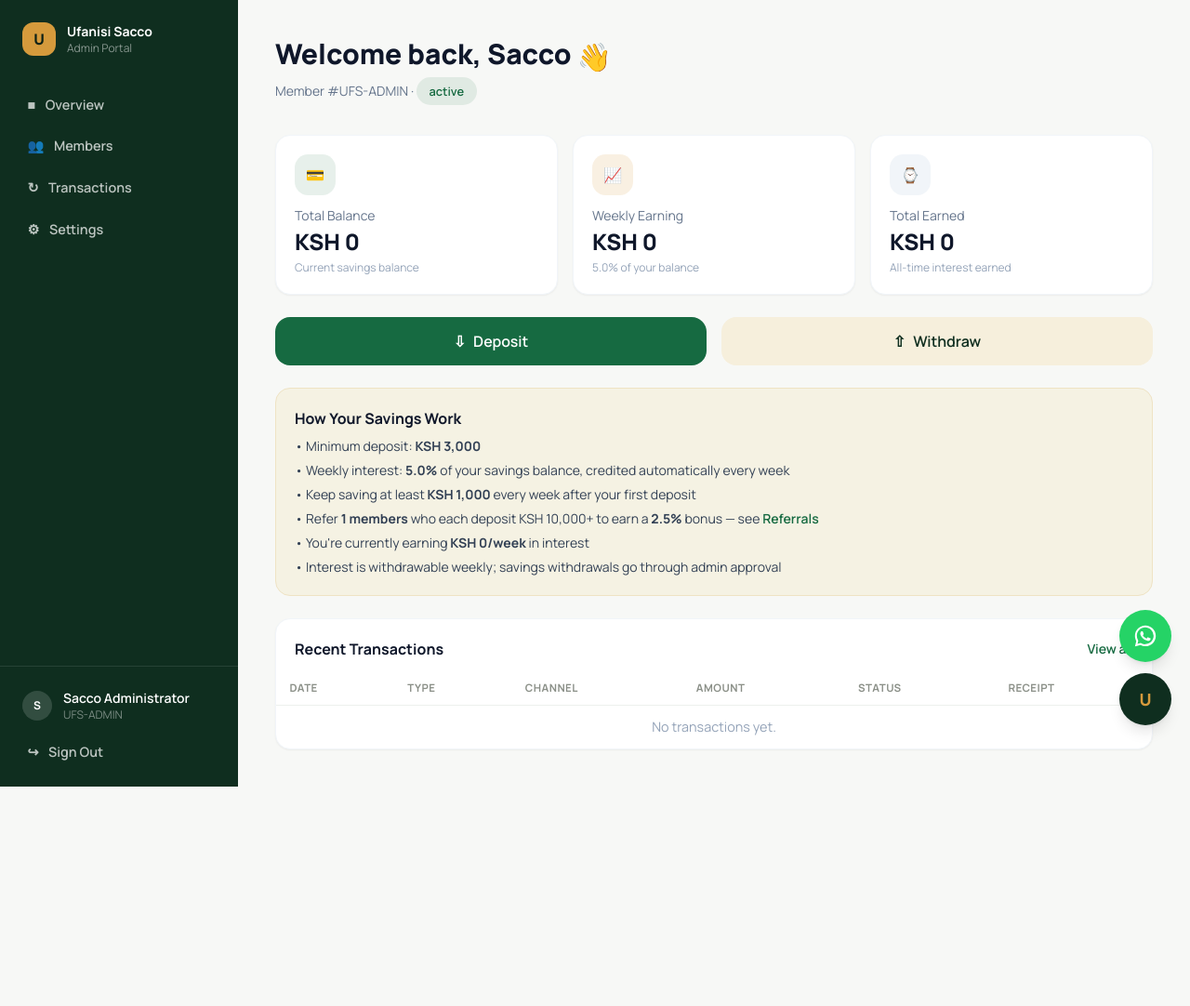
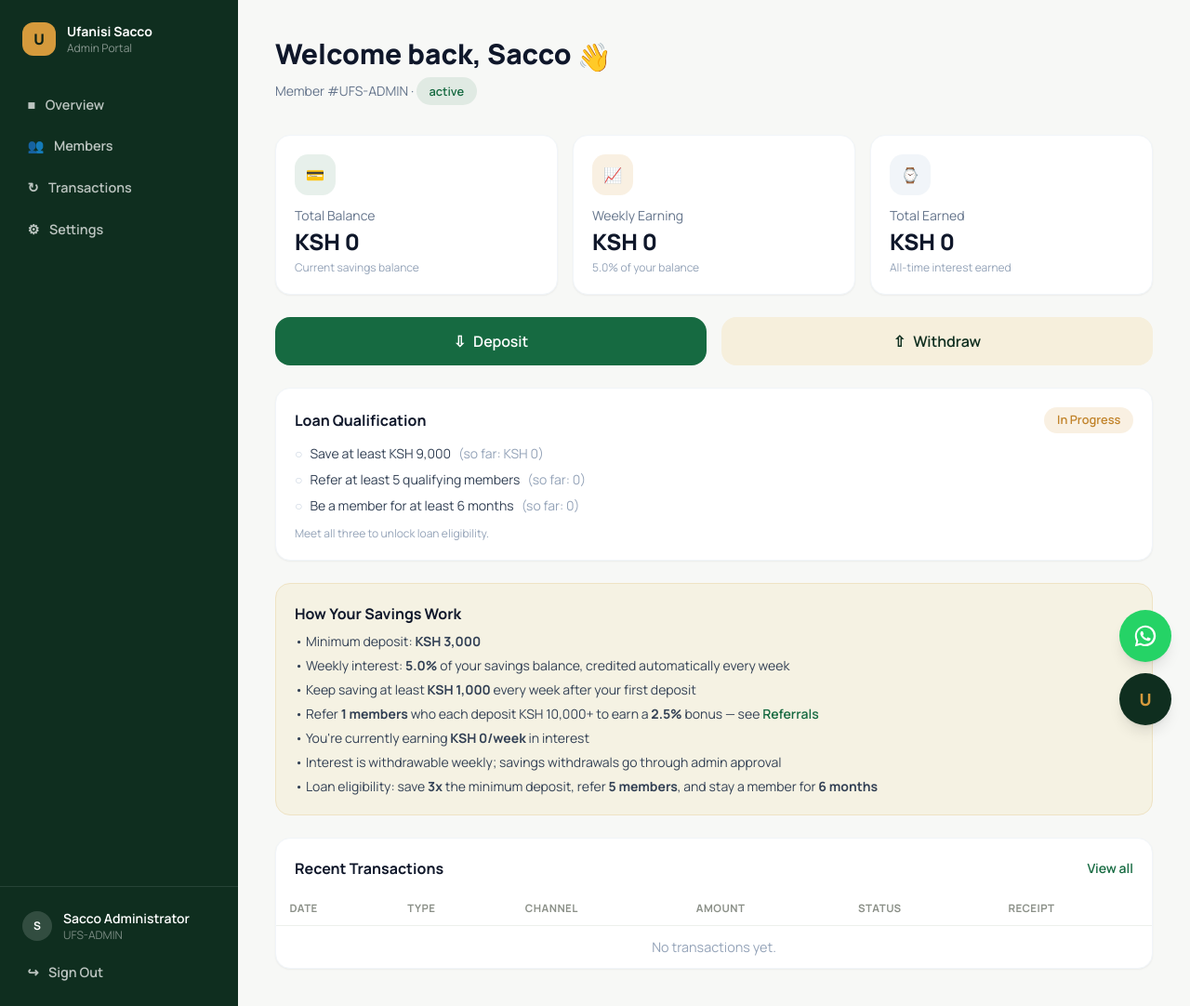
Before and after one commit to mubeakungu/UFANISI, a Flask app: page /member/dashboard in a window 1280 px wide. Shown: the whole page at 93% size. Before the commit the page ends 846 px from the top, so only its background shows below. Run offline with Flask 3, Linux system fonts and the light colour scheme; a user stored in the database is signed in; some libraries are stand-ins or nearby versions.

Commit message:
Update dashboard.html

```diff
--- a/templates/member/dashboard.html
+++ b/templates/member/dashboard.html
@@ -47,6 +47,51 @@
             </a>
         </div>
 
+        <div class="bg-white rounded-2xl border border-slate-100 shadow-sm p-5 mb-6">
+            <div class="flex items-center justify-between mb-3">
+                <h3 class="font-bold text-slate-900">Loan Qualification</h3>
+                {% if current_user.is_loan_qualified %}
+                    <span class="badge-pill bg-brand-700/10 text-brand-700">&#9989; Qualified</span>
+                {% else %}
+                    <span class="badge-pill bg-gold-500/15 text-gold-600">In Progress</span>
+                {% endif %}
+            </div>
+            <ul class="text-sm text-slate-700 space-y-2">
+                <li class="flex items-center gap-2">
+                    {% if current_user.has_qualifying_savings %}
+                        <span class="text-brand-700">&#9989;</span>
+                    {% else %}
+                        <span class="text-slate-300">&#9675;</span>
+                    {% endif %}
+                    Save at least KSH {{ "{:,.0f}".format(current_user.savings_qualification_target) }}
+                    <span class="text-slate-400">
+                        (so far: KSH {{ "{:,.0f}".format(account.total_deposited) if account else "0" }})
+                    </span>
+                </li>
+                <li class="flex items-center gap-2">
+                    {% if current_user.has_qualifying_referrals %}
+                        <span class="text-brand-700">&#9989;</span>
+                    {% else %}
+                        <span class="text-slate-300">&#9675;</span>
+                    {% endif %}
+                    Refer at least {{ qualification_min_referrals if qualification_min_referrals is defined else 5 }} qualifying members
+                    <span class="text-slate-400">(so far: {{ current_user.qualifying_referral_count }})</span>
+                </li>
+                <li class="flex items-center gap-2">
+                    {% if current_user.has_qualifying_tenure %}
+                        <span class="text-brand-700">&#9989;</span>
+                    {% else %}
+                        <span class="text-slate-300">&#9675;</span>
+                    {% endif %}
+                    Be a member for at least {{ qualification_min_months if qualification_min_months is defined else 6 }} months
+                    <span class="text-slate-400">(so far: {{ current_user.membership_months }})</span>
+                </li>
+            </ul>
+            {% if not current_user.is_loan_qualified %}
+                <p class="text-xs text-slate-400 mt-3">Meet all three to unlock loan eligibility.</p>
+            {% endif %}
+        </div>
+
         <div class="bg-sand-100/70 border border-sand-200 rounded-2xl p-5 mb-6">
             <h3 class="font-bold text-slate-900 mb-2">How Your Savings Work</h3>
             <ul class="text-sm text-slate-700 space-y-1.5">
@@ -56,6 +101,7 @@
                 <li>&bull; Refer <strong>{{ referral_min_count if referral_min_count is defined else 1 }} members</strong> who each deposit KSH {{ "{:,}".format(referral_min_deposit) if referral_min_deposit is defined else "10,000" }}+ to earn a <strong>{{ (referral_bonus_rate * 100) | round(2) if referral_bonus_rate is defined else 2.5 }}%</strong> bonus &mdash; see <a href="{{ url_for('member.referrals') }}" class="text-brand-700 font-semibold hover:underline">Referrals</a></li>
                 <li>&bull; You're currently earning <strong>KSH {{ "{:,.0f}".format((account.balance|float) * interest_rate) if account and interest_rate is defined else "0" }}/week</strong> in interest</li>
                 <li>&bull; Interest is withdrawable weekly; savings withdrawals go through admin approval</li>
+                <li>&bull; Loan eligibility: save <strong>3x</strong> the minimum deposit, refer <strong>5 members</strong>, and stay a member for <strong>6 months</strong></li>
             </ul>
         </div>
 
```
